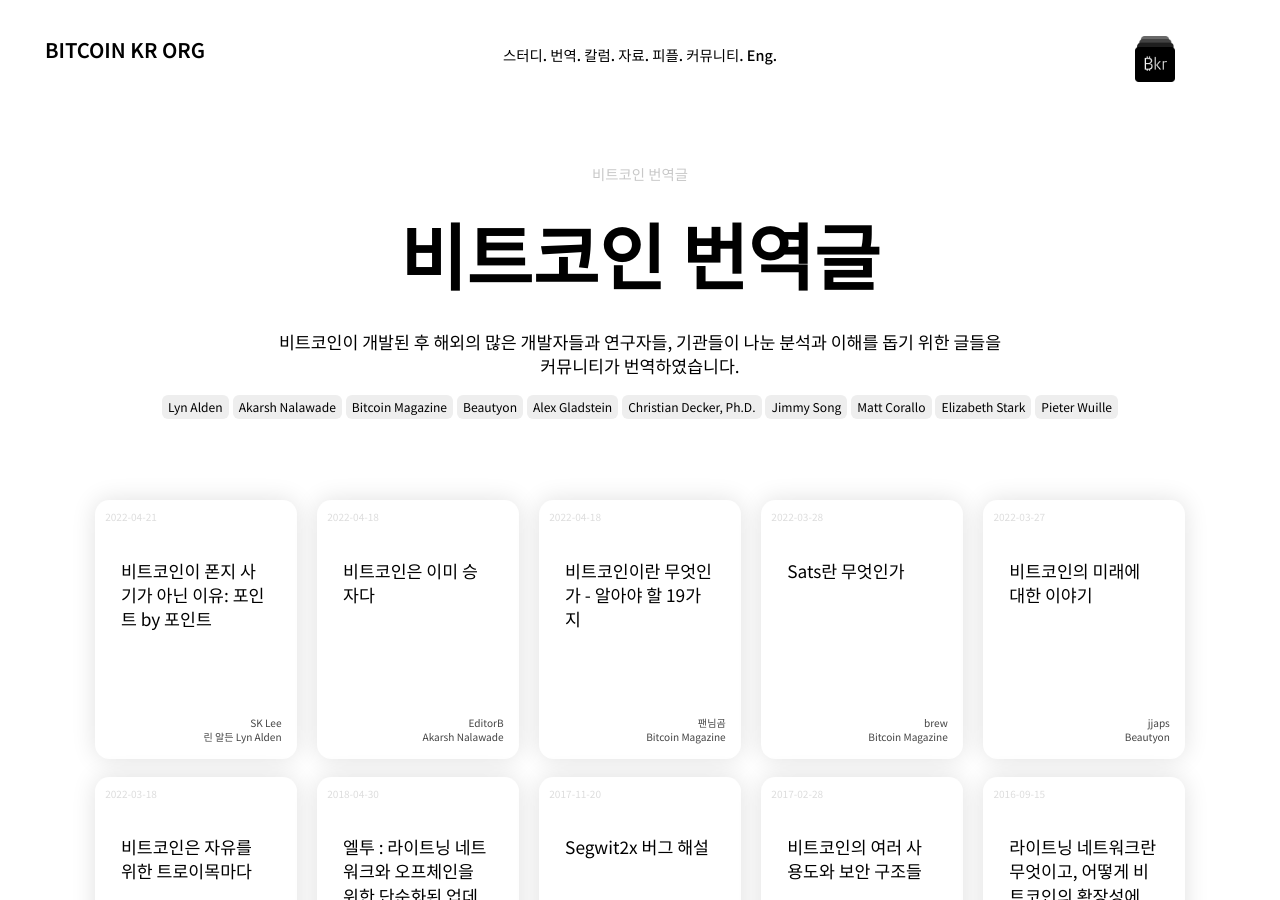
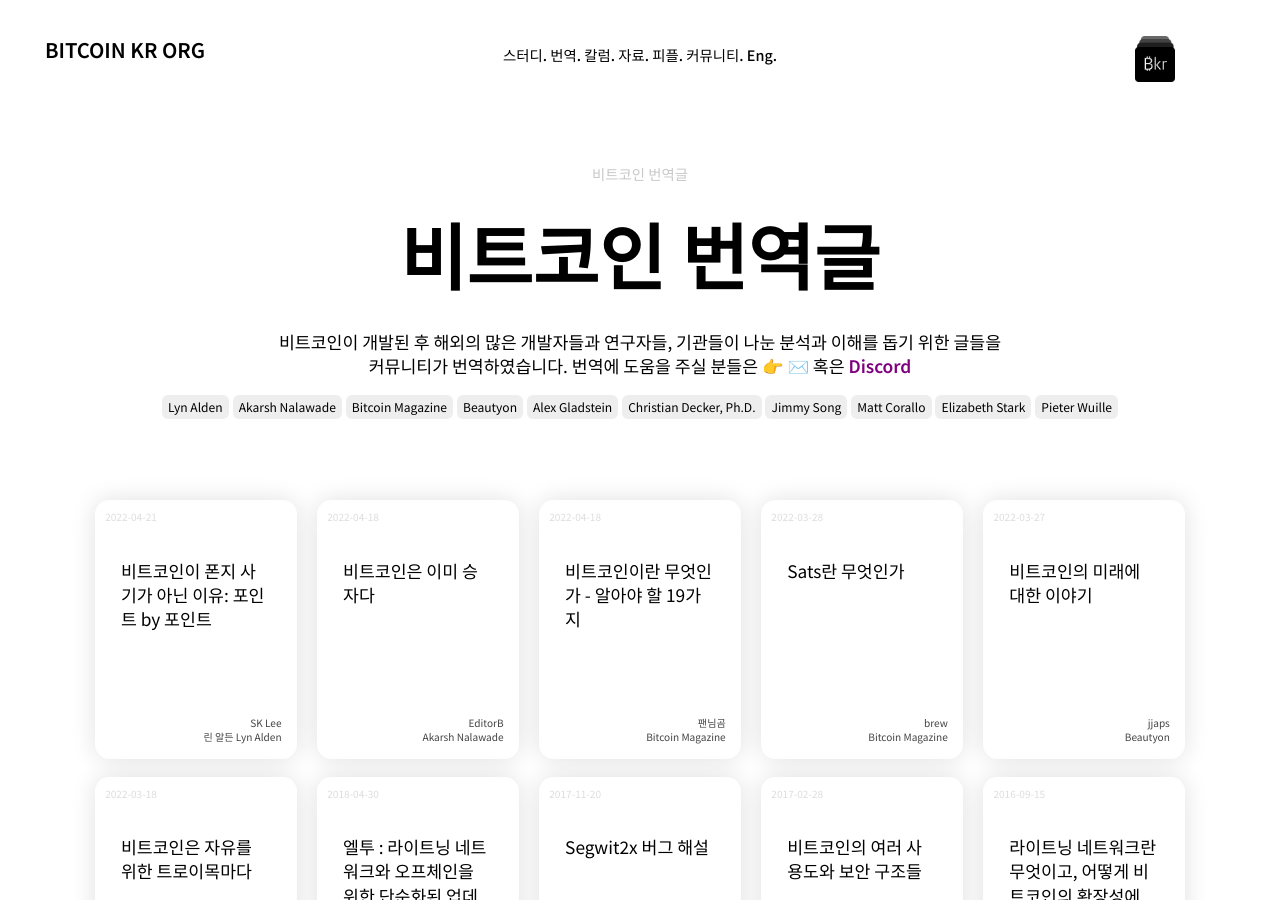
Before and after one commit to bitcoinkrorg/bitcoinkrorg.github.io, a Jekyll site: the page built from page_translation.html, in a window 1280 px wide and 900 px high. Built offline with Jekyll 4.4.1, drawn with Linux system fonts in a browser that asks for light colours.

Commit message:
add: contact info

```diff
--- a/page_translation.html
+++ b/page_translation.html
@@ -8,7 +8,7 @@
 	<div class="page-header wrap">
 		<h6>비트코인 번역글</h6>
 		<h1><a href="">비트코인 번역글</a></h1>
-		<p class="wrapXS">비트코인이 개발된 후 해외의 많은 개발자들과 연구자들, 기관들이 나눈 분석과 이해를 돕기 위한 글들을 커뮤니티가 번역하였습니다.
+		<p class="wrapXS">비트코인이 개발된 후 해외의 많은 개발자들과 연구자들, 기관들이 나눈 분석과 이해를 돕기 위한 글들을 커뮤니티가 번역하였습니다.  번역에 도움을 주실 분들은 👉 <a href="mailto:admin@bitcoinkr.org">✉️</a> 혹은 <a href="https://discord.com/invite/YQdyuCcxZH" style="font-weight: bold;color: purple;">Discord</a>
 		</p>
 		<p class="wrapL" style="padding-top: 1em;">
 			<a href="" class="original_authors">Lyn Alden</a>
```
